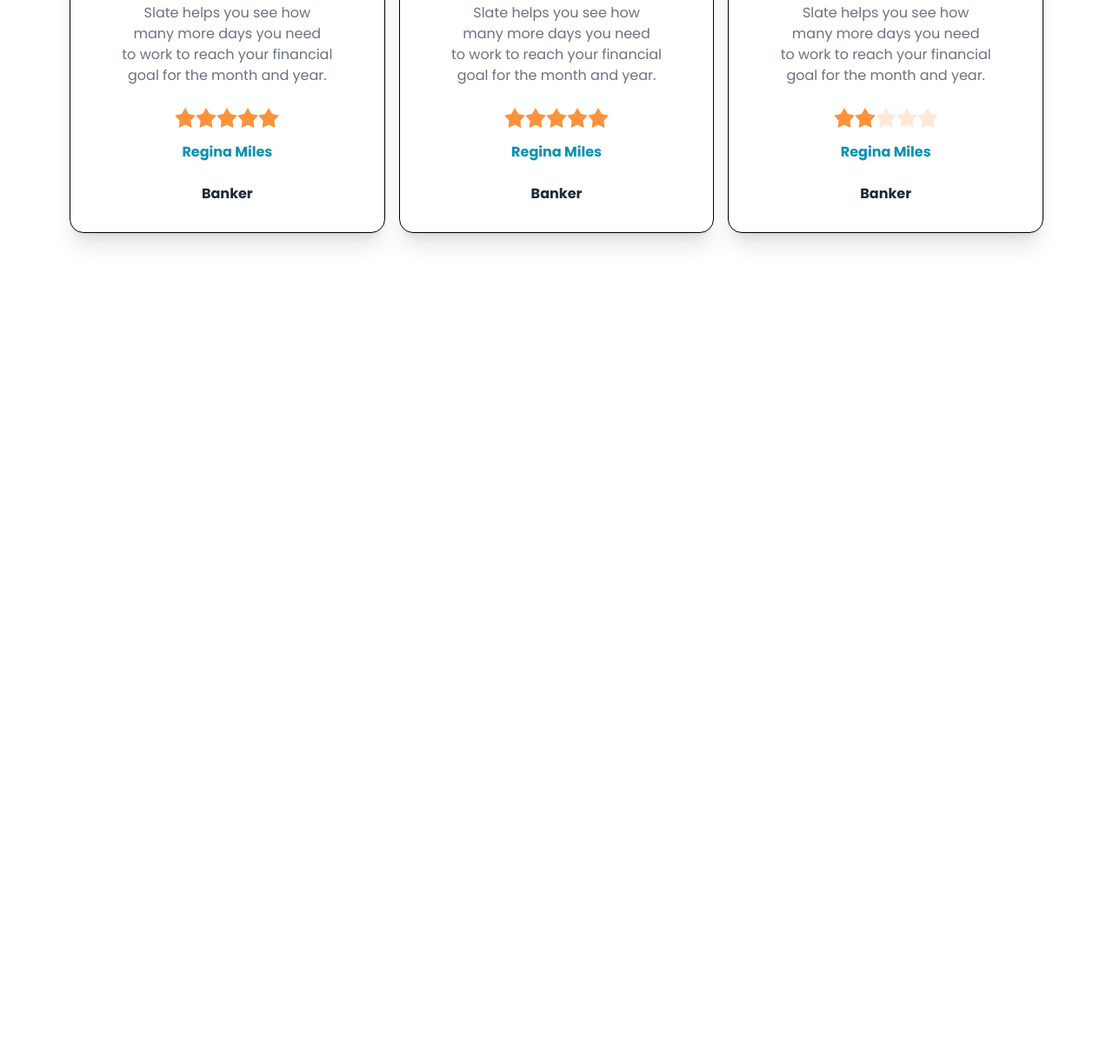
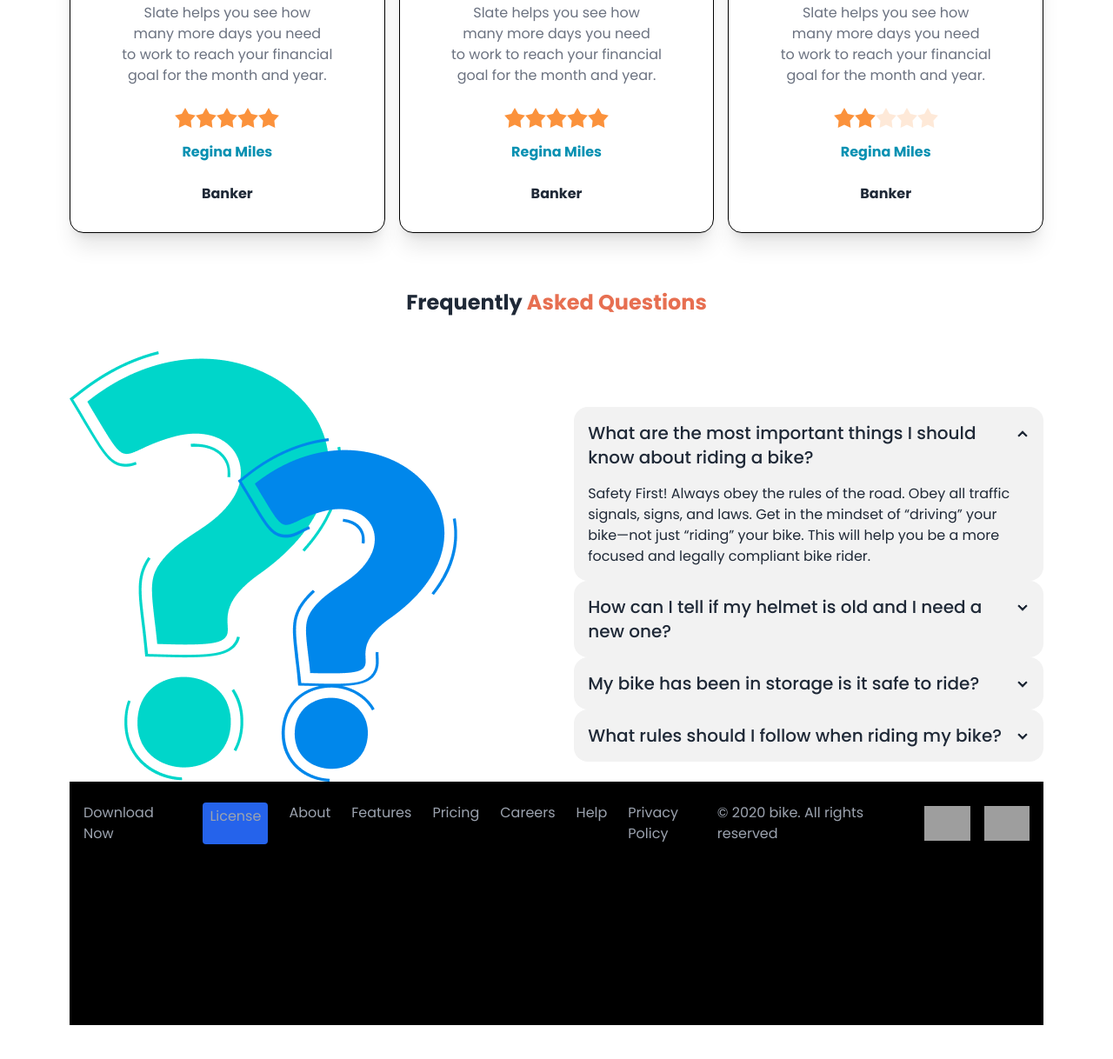
Before and after one commit to abdur-Rahim112/bike-assignment, a plain HTML site: page index.html in a window 1280 px wide. Shown: the part 2277-3495 px from the top of the page at 87% size. Before the commit the page ends 2595 px from the top, so only its background shows below. Drawn offline with nearby package versions, Linux system fonts and the light colour scheme; grey boxes are pictures that could not be loaded.

Commit message:
addeed all

```diff
--- a/index.html
+++ b/index.html
@@ -316,5 +316,76 @@ padding: 1px;
   </div>
 </div>
 </div>
+
+<div class="text-center font-bold text-2xl mt-16">
+  <h1 >Frequently <span class="text-[#E76F51]"> Asked Questions</span></h1>
+</div>
+<section class="flex flex-col lg:flex-row justify-between mt-10">
+  <div>
+    <img src="bike/images/others/faq.png" alt="">
+  </div>
+  <div class="mt-16">
+    <div class="collapse collapse-arrow bg-base-200">
+      <input type="radio" name="my-accordion-2" checked="checked" />
+      <div class="collapse-title text-xl font-medium">What are the most important things I should <br>
+        know about riding a bike?</div>
+      <div class="collapse-content">
+        <p>Safety First! Always obey the rules of the road. Obey all traffic <br> signals, signs, and laws. Get in the mindset of “driving” your <br> bike—not just “riding” your bike. This will help you be a more <br> focused and legally compliant bike rider. </p>
+      </div>
+    </div>
+    <div class="collapse collapse-arrow bg-base-200">
+      <input type="radio" name="my-accordion-2" />
+      <div class="collapse-title text-xl font-medium">How can I tell if my helmet is old and I need a <br>
+        new one?</div>
+      <div class="collapse-content">
+        <p>Safety First! Always obey the rules of the road. Obey all traffic <br> signals, signs, and laws. Get in the mindset of “driving” your <br> bike—not just “riding” your bike. This will help you be a  <br> focused and legally compliant bike rider. </p>
+      </div>
+    </div>
+    <div class="collapse collapse-arrow bg-base-200">
+      <input type="radio" name="my-accordion-2" />
+      <div class="collapse-title text-xl font-medium">My bike has been in storage is it safe to ride?</div>
+      <div class="collapse-content">
+        <p>Safety First! Always obey the rules of the road. Obey all traffic <br> signals, signs, and laws. Get in the mindset of “driving” your <br> bike—not just “riding” your bike. This will help you be a more <br>focused and legally compliant bike rider. </p>
+      </div>
+    </div>
+    <div class="collapse collapse-arrow bg-base-200">
+      <input type="radio" name="my-accordion-2" />
+      <div class="collapse-title text-xl font-medium">What rules should I follow when riding my bike?</div>
+      <div class="collapse-content">
+        <p>Safety First! Always obey the rules of the road. Obey all traffic <br> signals, signs, and laws. Get in the mindset of “driving” your <br> bike—not just “riding” your bike. This will help you be a more <br>focused and legally compliant bike rider. </p>
+      </div>
+    </div>
+    </div>
+  </div>
+</section>
+
+<footer class="bg-black text-white py-6 h-[280px]">
+  <div class="container mx-auto px-4">
+      <div class="flex flex-col md:flex-row justify-between items-center">
+          <div class="flex space-x-6">
+              <a href="#" class="text-gray-400 hover:text-white">Download Now</a>
+              <a href="#" class="text-gray-400 hover:text-white bg-blue-600 px-2 py-1 rounded">License</a>
+              <a href="#" class="text-gray-400 hover:text-white">About</a>
+              <a href="#" class="text-gray-400 hover:text-white">Features</a>
+              <a href="#" class="text-gray-400 hover:text-white">Pricing</a>
+              <a href="#" class="text-gray-400 hover:text-white">Careers</a>
+              <a href="#" class="text-gray-400 hover:text-white">Help</a>
+              <a href="#" class="text-gray-400 hover:text-white">Privacy Policy</a>
+          </div>
+          <div class="mt-4 md:mt-0">
+              <p class="text-gray-400">&copy; 2020 bike. All rights reserved</p>
+          </div>
+          <div class="flex space-x-4 mt-4 md:mt-0">
+              <a href="#" class="block">
+                  <img src="https://upload.wikimedia.org/wikipedia/commons/a/a9/Google_Play_Store_badge_EN.svg" alt="Google Play" class="h-10">
+              </a>
+              <a href="#" class="block">
+                  <img src="https://developer.apple.com/assets/elements/badges/download-on-the-app-store.svg" alt="App Store" class="h-10">
+              </a>
+          </div>
+      </div>
+  </div>
+</footer>
+
 </body>
 </html>
```
Also changed, not shown: bike/apple-logo.png (added), bike/apple.png (added), bike/play.png (added).
